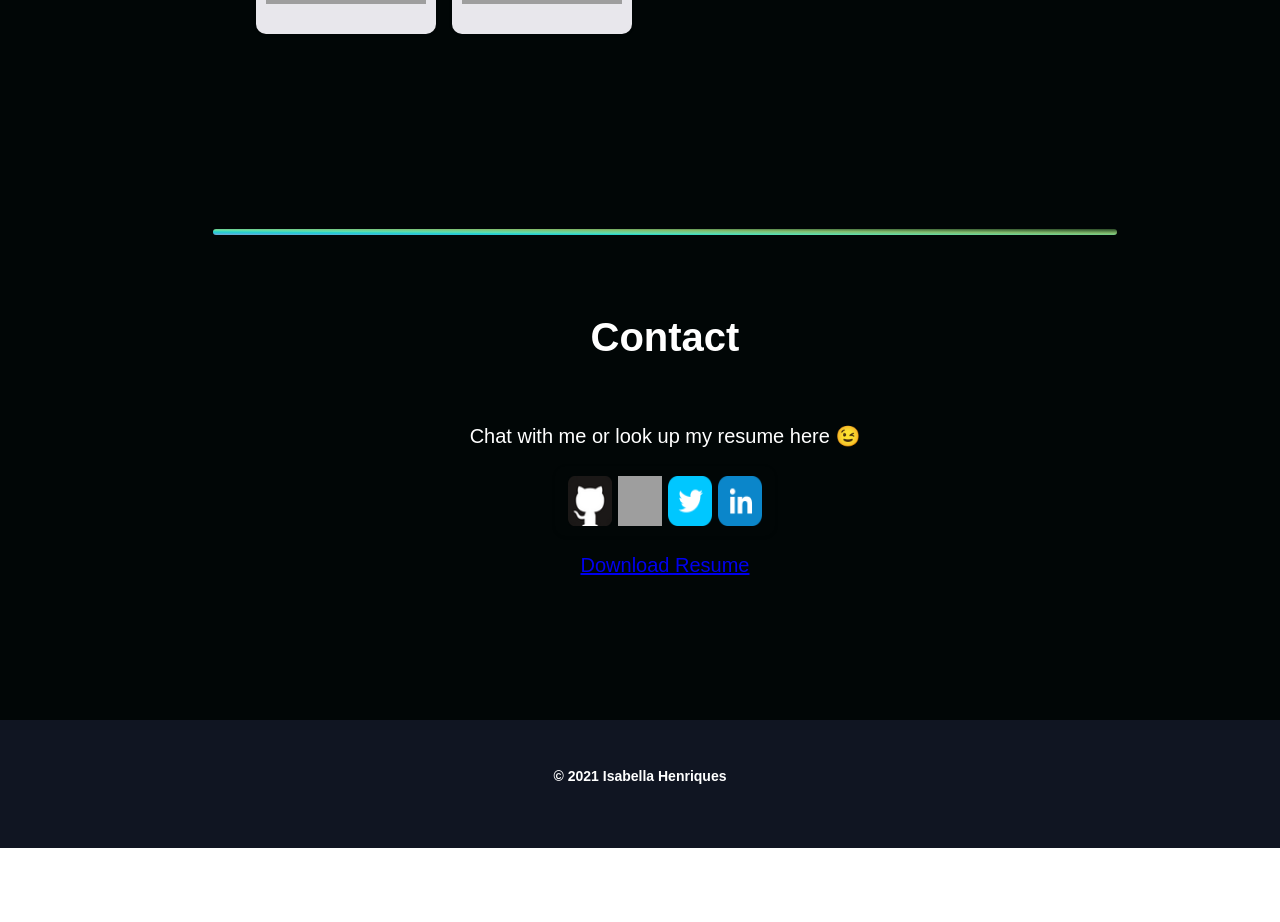
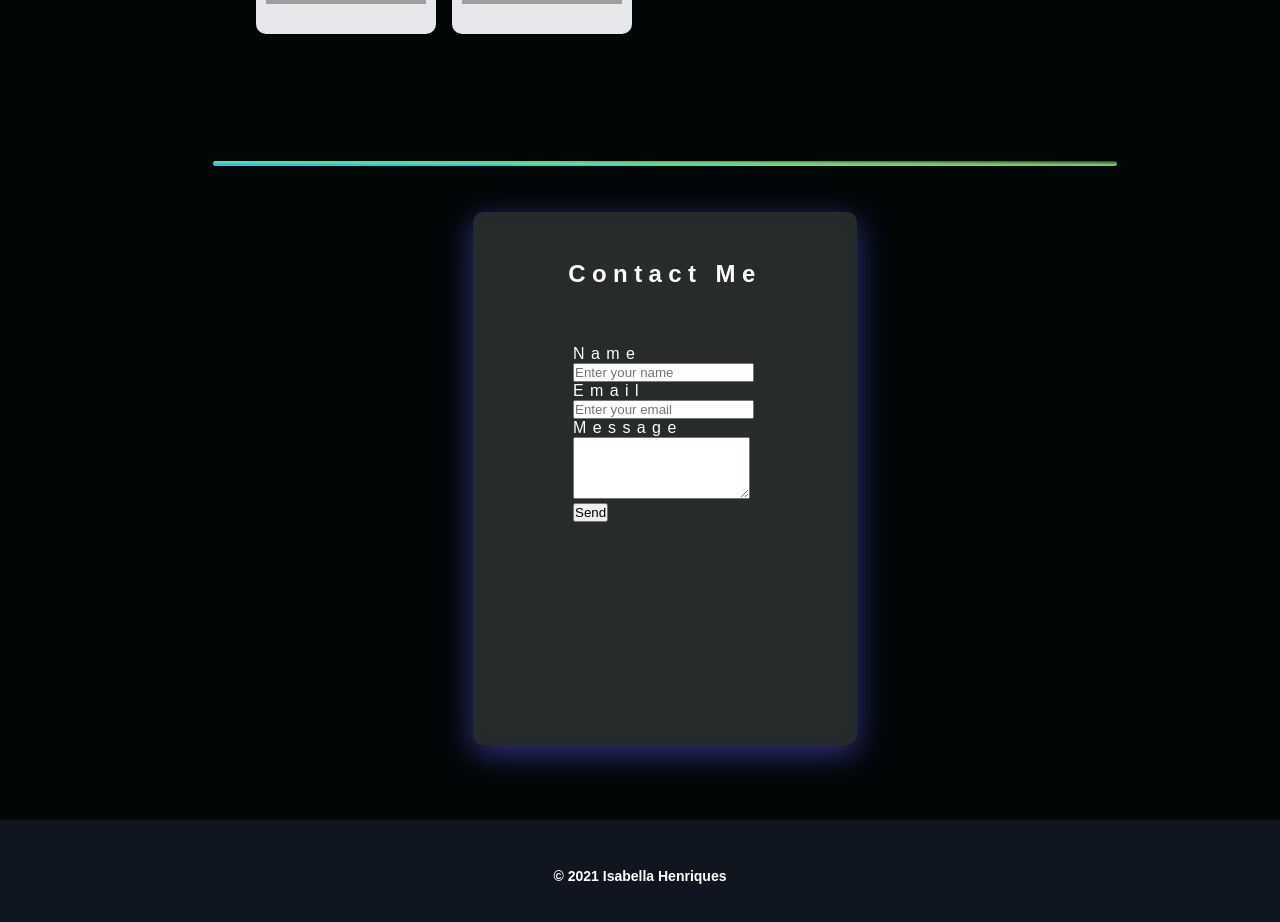
Before and after one commit to isabellagh/my-portfolio, a React (Create React App) app: page / in a window 1280 px wide. Shown: the part 2440-3362 px from the top of the page. Before the commit the page ends 3288 px from the top, so only its background shows below. Built offline with nearby package versions, Linux system fonts and the light colour scheme; grey boxes are pictures that could not be loaded.

Commit message:
emailjs installed and form linked with email

```diff
--- a/package.json
+++ b/package.json
@@ -4,6 +4,7 @@
   "private": true,
   "dependencies": {
     "cra-template": "1.1.2",
+    "emailjs-com": "^3.2.0",
     "node-sass": "^6.0.1",
     "react": "^17.0.2",
     "react-dom": "^17.0.2",
--- a/src/components/contact/ContactElements.js
+++ b/src/components/contact/ContactElements.js
@@ -1,7 +1,7 @@
 import styled from "styled-components";
 
 export const ContactContainer = styled.div`
-  height: 600px;
+  height: 700px;
   display: flex;
   flex-direction: column;
   justify-content: center;
--- /dev/null
+++ b/src/components/contact/FormContact.js
@@ -0,0 +1,42 @@
+import React from "react";
+import emailjs from "emailjs-com";
+import { FormContainer, ContactsH2 } from "./FormElements";
+
+const FormContact = () => {
+  function sendEmail(e) {
+    e.preventDefault();
+
+    emailjs
+      .sendForm(
+        "service_icavu0v",
+        "template_aaxyq1r",
+        e.target,
+        "user_JuGWjeEUe1hyj7SyeArz5"
+      )
+      .then((res) => {
+        console.log(res);
+      })
+      .catch((err) => console.log(err));
+  }
+
+  return (
+    <FormContainer>
+      <ContactsH2>Contact Me</ContactsH2>
+
+      <form style={{ margin: "25px 85px 75px 100px" }} onSubmit={sendEmail}>
+        <label>Name</label>
+        <input type="text" name="name" placeholder="Enter your name" />
+
+        <label>Email</label>
+        <input type="text" email="user_email" placeholder="Enter your email" />
+
+        <label>Message</label>
+        <textarea name="message" rows="4" />
+
+        <input type="submit" value="Send" />
+      </form>
+    </FormContainer>
+  );
+};
+
+export default FormContact;
--- /dev/null
+++ b/src/components/contact/FormElements.js
@@ -0,0 +1,101 @@
+import styled from "styled-components";
+
+export const FormContainer = styled.div `
+margin-top: 30px;
+  display: flex;
+  align-items: center;
+  flex-direction: column;
+  height: 80vh;
+  width: 30vw;
+  background: rgba(255, 255, 255, 0.15);
+  box-shadow: 0 8px 32px 0 rgba(100, 100, 300,0.50);
+  backdrop-filter: blur(8.5px);
+  border-radius: 10px;
+  color: #ffffff;
+  ${'' /* text-transform: uppercase; */}
+  letter-spacing: 0.4rem;
+`
+
+export const ContactsH2 = styled.h2 `
+  margin: 3rem 0 2rem 0;
+`
+
+export const InputContainer = styled.div `
+  display: flex;
+  flex-direction: column;
+  justify-content: space-around;
+  align-items: center;
+  height: 20%;
+  width: 100%;
+`
+
+
+// export const FormContainer = styled.div`
+//   width: 85%;
+//   max-width: 600px;
+//   background: #fff;
+//   position: absolute;
+//   top: 50%;
+//   left: 50%;
+//   transform: translate(-50%,-50%);
+//   padding: 30px 40px;
+//   box-sizing: border-box;
+//   border-radius: 8px;
+//   text-align: center;
+//   box-shadow: 0 0 20px #000000b3;
+//   ${'' /* font-family: "Montserrat",sans-serif; */}
+
+//   ${'' /* height: 600px;
+//   display: flex;
+//   flex-direction: column;
+//   justify-content: center;
+//   align-items: center;
+//   background: #010606;
+//   padding: 25px 50px 75px 100px;
+
+//   @media screen and (max-width: 768px) {
+//     height: 800px;
+//   }
+//   @media screen and (max-width: 640px) {
+//     height: 800px;
+//   } */}
+// `;
+
+// export const FormH4 = styled.h4 `
+//   margin-top: 0;
+//   font-weight: 200;
+//   color: #fff;
+// `
+
+// export const FormWrap = styled.div `
+//   border: 1px solid gray;
+//   margin: 8px 0;
+//   padding: 12px 18px;
+//   border-radius: 8px;
+// `
+
+// export const FormLabel = styled.label `
+//   display: block;
+//   text-align: left;
+//   color: #333;
+//   text-transform: uppercase;
+//   font-size: 14px;
+// `
+
+// export const FormInput = styled.input `
+//   width: 100%;
+//   border: none;
+//   background: none;
+//   outline: none;
+//   font-size: 18px;
+//   margin-top: 6px
+// `
+
+// export const FormMessage = styled.textarea `
+//   width: 100%;
+//   border: none;
+//   background: none;
+//   outline: none;
+//   font-size: 18px;
+//   margin-top: 6px
+// `
--- a/src/components/contact/index.js
+++ b/src/components/contact/index.js
@@ -10,14 +10,15 @@ import {
   DownloadButton,
 } from "./ContactElements";
 import Separator from "../../pages/Separator";
+import FormContact from "./FormContact";
 
 const Contact = () => {
   const data = ContactData;
   return (
     <ContactContainer id="contact">
       <Separator />
-      <ContactsH1>Contact</ContactsH1>
-      <SkillsP>Chat with me or look up my resume here 😉</SkillsP>
+      {/* {/* <ContactsH2>Contact Me</ContactsH2> */}
+      {/* <SkillsP>Chat with me or look up my resume here 😉</SkillsP>
       <ContactWrapper>
         <ContactCard>
           {data.map((item) => {
@@ -38,7 +39,8 @@ const Contact = () => {
           <i class="fi-rr-cloud-download-icon" />
           Download Resume
         </a>
-      </DownloadButton>
+      </DownloadButton> */}
+      <FormContact />
     </ContactContainer>
   );
 };
```
Also changed, not shown: 2 other files (tests, documents, lock files or other folders).
